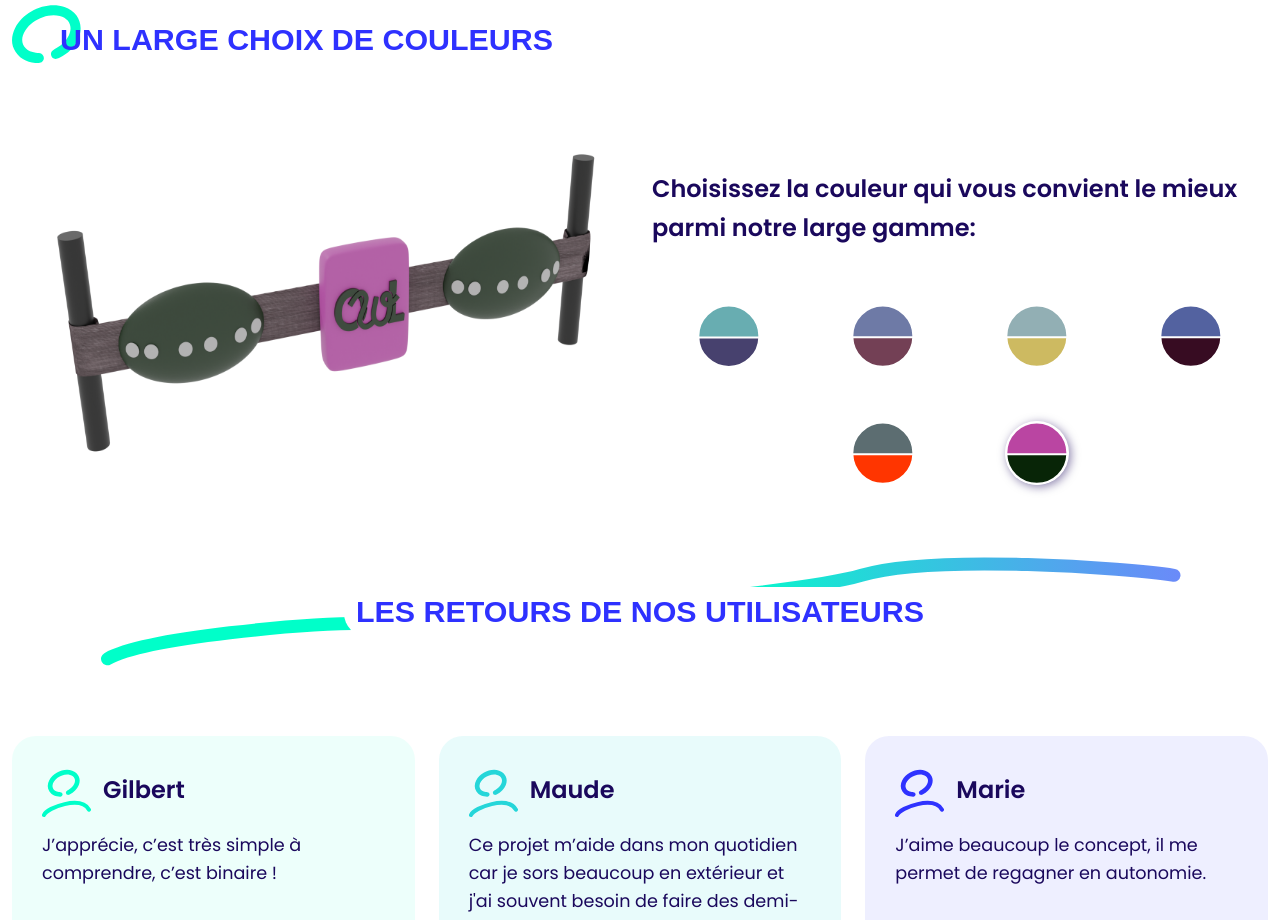
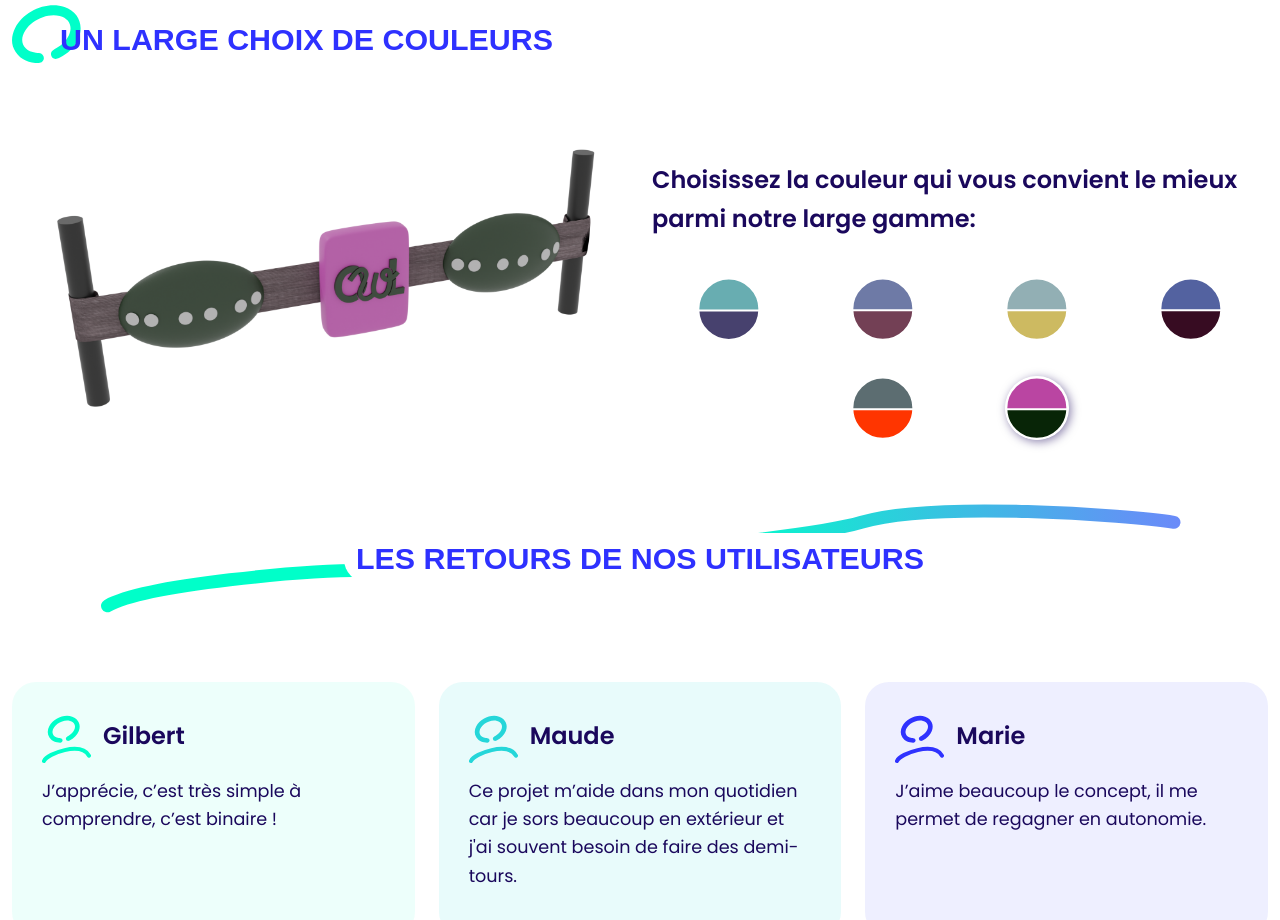
Before and after one commit to MathieuDubart/owl-website, a Vue app: page / in a window 1280 px wide. Shown: the part 2880-3800 px from the top of the page. Built offline with nearby package versions, Linux system fonts and the light colour scheme; a web font is replaced by a local one.

Commit message:
fixing height and width for product perso

```diff
--- a/src/assets/main.css
+++ b/src/assets/main.css
@@ -295,8 +295,8 @@ a.link:hover{
 }
 
 .personalized-image img {
-  height: 400px;
-  width: auto;
+  max-height: 400px;
+  max-width: 630px;
   aspect-ratio: 16/9;
 }
 
```
